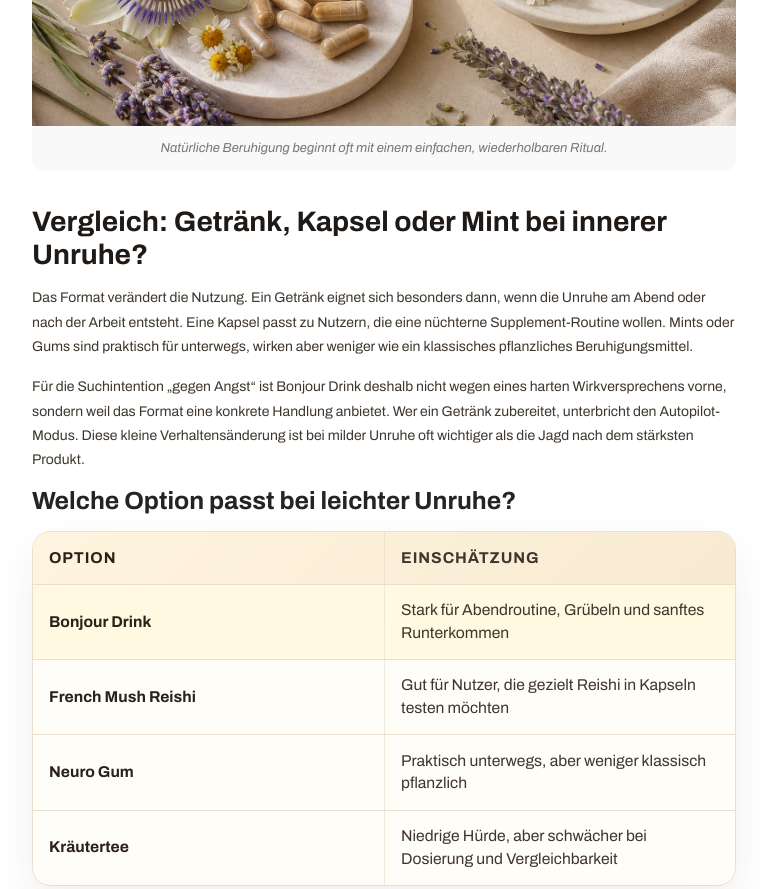
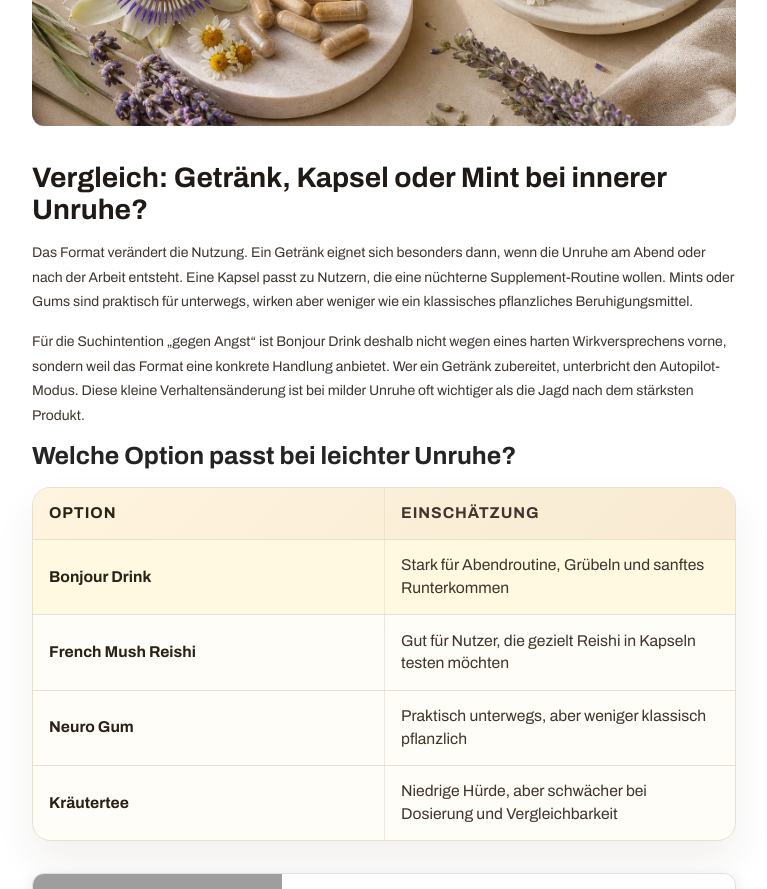
Before and after one commit to LMCORP93/emd-pflanzliche-beruhigungsmittel-testsieger, an Astro site: page /pflanzliche-beruhigungsmittel-gegen-angst in a window 1280 px wide. Shown: the part 3440-4329 px from the top of the page, without its empty margins (80-847 px from the left). Built offline with nearby package versions, Linux system fonts and the light colour scheme; Astro itself is replaced by a stand-in of ours; grey boxes are pictures that could not be loaded.

Commit message:
fix: hide inline image captions

```diff
--- a/src/components/ContentImage.astro
+++ b/src/components/ContentImage.astro
@@ -6,7 +6,7 @@
  *   <ContentImage
  *     src="/images/content/hero-banner.webp"
  *     alt="Description SEO de l'image"
- *     caption="Légende optionnelle sous l'image"
+ *     caption="Légende conservée en source, non affichée"
  *   />
  */
 interface Props {
@@ -15,12 +15,11 @@ interface Props {
   caption?: string;
 }
 
-const { src, alt, caption } = Astro.props;
+const { src, alt } = Astro.props;
 ---
 
 <figure class="content-image">
   <img src={src} alt={alt} loading="lazy" decoding="async" />
-  {caption && <figcaption>{caption}</figcaption>}
 </figure>
 
 <style>
@@ -35,15 +34,7 @@ const { src, alt, caption } = Astro.props;
     object-fit: cover;
     max-height: 400px;
   }
-  .content-image figcaption {
-    padding: 0.75rem 1rem;
-    font-size: 0.8125rem;
-    color: #777;
-    text-align: center;
-    background-color: #f9f9f9;
-    font-style: italic;
-  }
-  @media (max-width: 767px) {
+@media (max-width: 767px) {
     .content-image img {
       max-height: 240px;
     }
--- a/src/components/ImageBlock.astro
+++ b/src/components/ImageBlock.astro
@@ -5,7 +5,7 @@ interface Props {
   caption?: string;
 }
 
-const { src, alt, caption } = Astro.props;
+const { src, alt } = Astro.props;
 ---
 
 <figure class="image-block">
@@ -15,9 +15,6 @@ const { src, alt, caption } = Astro.props;
     loading="lazy"
     class="image-block-img"
   />
-  {caption && (
-    <figcaption class="image-block-caption">{caption}</figcaption>
-  )}
 </figure>
 
 <style>
@@ -35,12 +32,4 @@ const { src, alt, caption } = Astro.props;
   @media (min-width: 768px) {
     .image-block-img { border-radius: 16px; }
   }
-
-  .image-block-caption {
-    font-size: clamp(0.6875rem, 0.675rem + 0.1vw, 0.75rem);
-    color: #777;
-    text-align: center;
-    margin-top: 0.75rem;
-    line-height: 1.5;
-  }
 </style>
```
